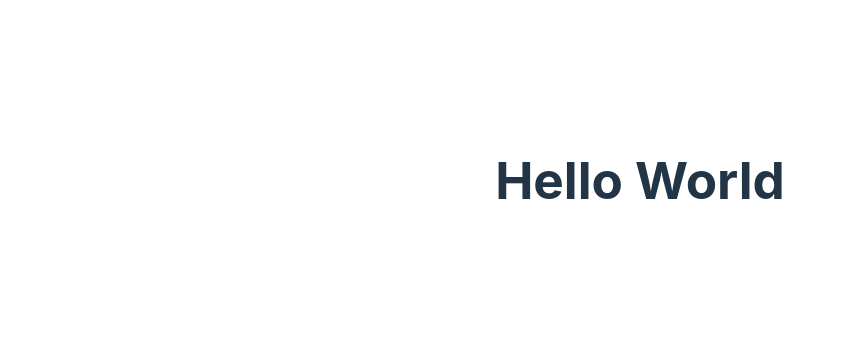
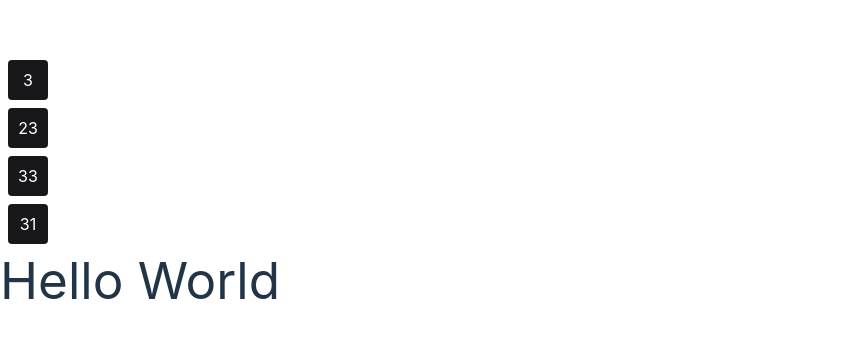
Before and after one commit to leokazuyukinagatani/nlw-setup-web, a React (Vite) app: page / in a window 1280 px wide. Shown: the part 220-558 px from the top of the page, without its empty margins (0-841 px from the left). Built offline with nearby package versions, Linux system fonts and the light colour scheme.

Commit message:
feat: config tailwindcss

```diff
--- a/package.json
+++ b/package.json
@@ -16,6 +16,9 @@
     "@types/react": "^18.0.26",
     "@types/react-dom": "^18.0.9",
     "@vitejs/plugin-react": "^3.0.0",
+    "autoprefixer": "^10.4.13",
+    "postcss": "^8.4.21",
+    "tailwindcss": "^3.2.4",
     "typescript": "^4.9.3",
     "vite": "^4.0.0"
   }
--- /dev/null
+++ b/postcss.config.cjs
@@ -0,0 +1,6 @@
+module.exports = {
+  plugins: {
+    tailwindcss: {},
+    autoprefixer: {},
+  },
+}
--- a/src/App.tsx
+++ b/src/App.tsx
@@ -1,12 +1,18 @@
 import { useState } from 'react'
 import reactLogo from './assets/react.svg'
-import './App.css'
+import './styles/global.css'
+import { Habit } from './components/Habit'
 
 function App() {
   const [count, setCount] = useState(0)
 
   return (
     <div className="App">
+      <Habit completed={3}/>
+      <Habit completed={23}/>
+      <Habit completed={33}/>
+      <Habit completed={31}/>
+
       <h1>Hello World</h1>
     </div>
   )
--- /dev/null
+++ b/src/components/Habit.tsx
@@ -0,0 +1,11 @@
+interface HabitProps {
+  completed: number
+}
+
+export function Habit({ completed }: HabitProps) {
+  return (
+    <p className="bg-zinc-900 w-10 h-10 text-white rounded m-2 flex items-center justify-center">
+     {completed}
+    </p>
+  )
+}
--- /dev/null
+++ b/src/styles/global.css
@@ -0,0 +1,3 @@
+@tailwind base;
+@tailwind components;
+@tailwind utilities;
--- /dev/null
+++ b/tailwind.config.cjs
@@ -0,0 +1,11 @@
+/** @type {import('tailwindcss').Config} */
+module.exports = {
+  content: [
+    './src/**/*.tsx',
+    './index.html'
+  ],
+  theme: {
+    extend: {},
+  },
+  plugins: [],
+}
```
Also changed, not shown: 1 other file (tests, documents, lock files or other folders).
